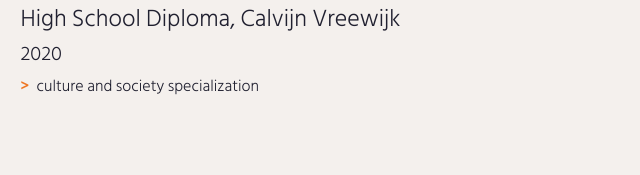
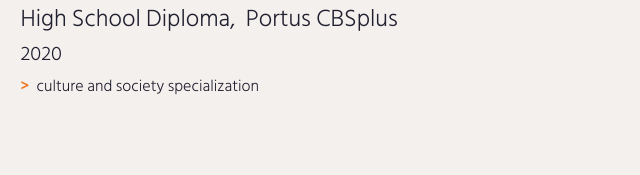
Before and after one commit to vanessa361/mycv, a plain HTML site: page index.html in a window 1280 px wide. Shown: the part 801-976 px from the top of the page, 204-844 px from the left. Drawn offline with nearby package versions, Linux system fonts and the light colour scheme.

Commit message:
updated school
changed name of highschool

```diff
--- a/index.html
+++ b/index.html
@@ -151,7 +151,7 @@
                   <img class="biography-logo mw-100 d-block mx-auto" src="images/schools/portuscbsplus.jpg" alt="School logo" width="80">
                 </div>
                 <div class="biography-contents col-9 col-sm-10 col-md-9 col-lg-10">
-                  <h4>High School Diploma, Calvijn Vreewijk</h4>
+                  <h4>High School Diploma,&nbsp; Portus CBSplus&nbsp;</h4>
                   <h5>2020</h5>
                   <ul class="biography-details list-unstyled">
                     <li>culture and society specialization</li>
```
Also changed, not shown: 2 other files.
